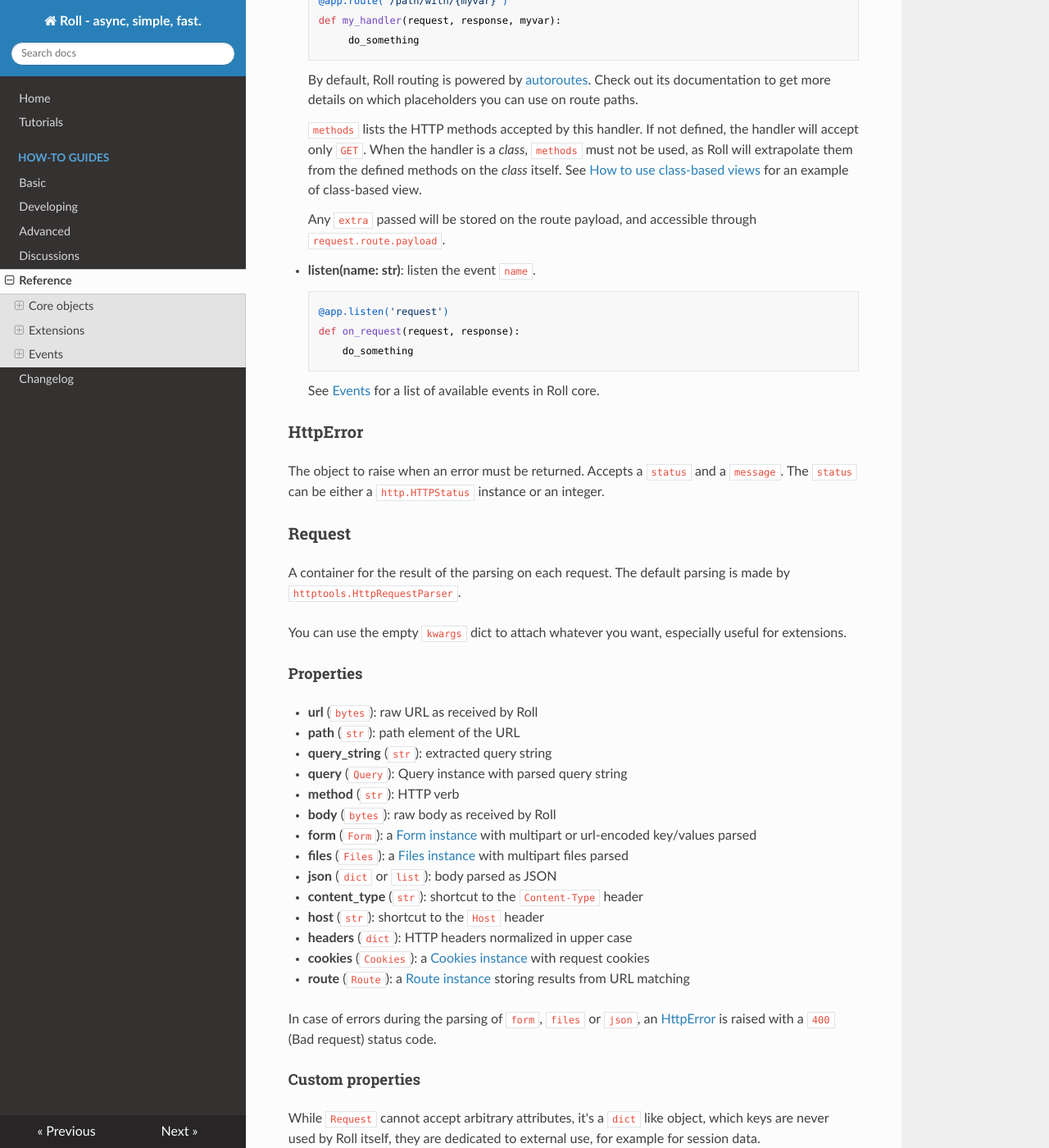
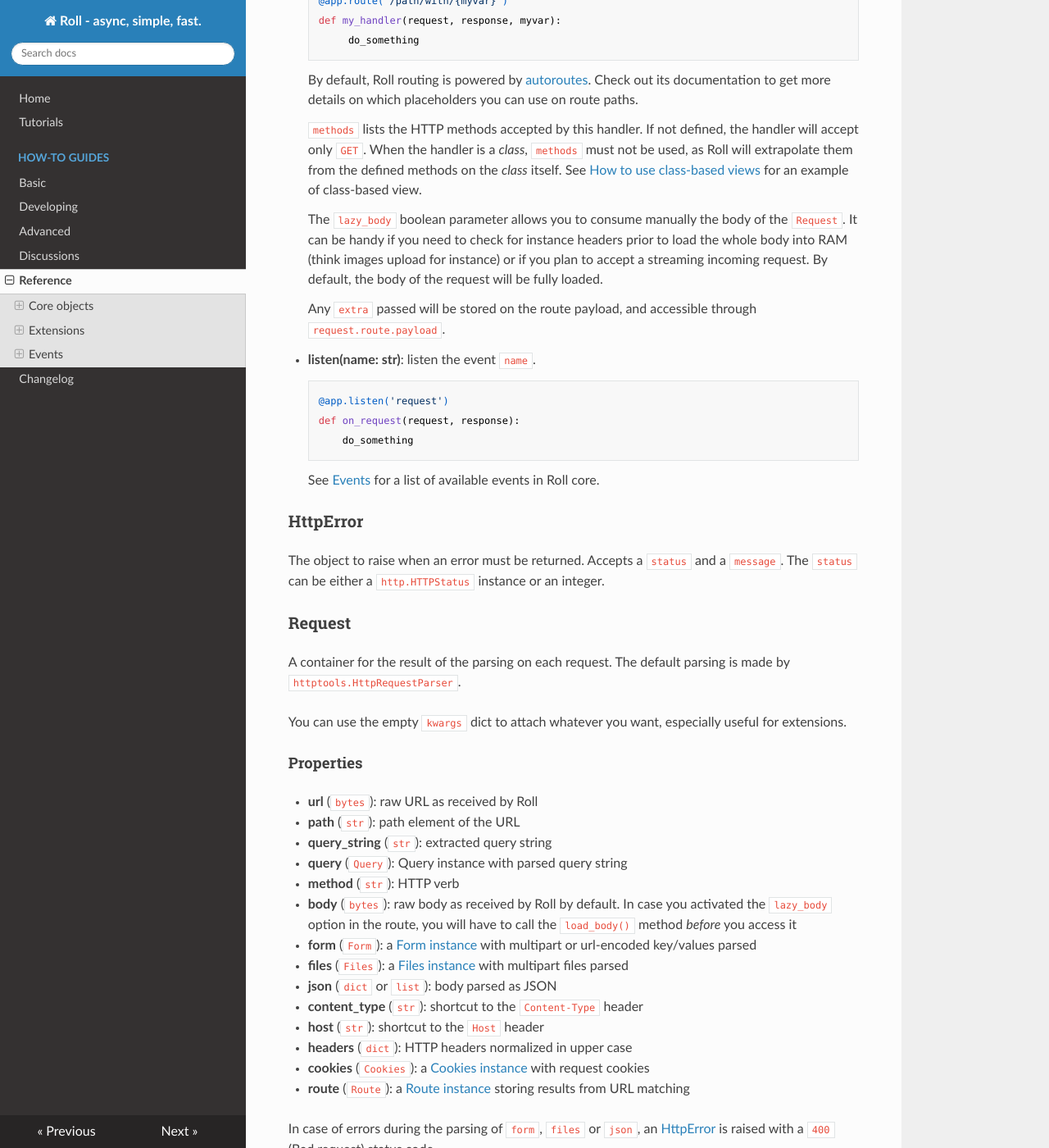
Before and after one commit to pyrates/roll, an MkDocs documentation site: the page built from docs/reference.md, in a window 1280 px wide and 1400 px high, scrolled down 758 px. Shown: the whole window at 82% size. Built offline with MkDocs 1.6.1, drawn with Linux system fonts in a browser that asks for light colours; nearby versions of some CDN libraries; some of the changed text lies outside the part shown.

Commit message:
Rename lazy to the more explicit lazy_body + docs

```diff
--- a/docs/reference.md
+++ b/docs/reference.md
@@ -24,7 +24,7 @@
 
 #### Methods
 
-- **route(path: str, methods: list, protocol: str='http', \**extras: dict)**:
+- **route(path: str, methods: list, protocol: str='http', lazy_body: bool='False', \**extras: dict)**:
   register a route handler. Usually used as a decorator:
 
         @app.route('/path/with/{myvar}')
@@ -40,6 +40,8 @@
     not be used, as Roll will extrapolate them from the defined methods on the
     *class* itself. See [How to use class-based views](./how-to/basic.md#how-to-use-class-based-views)
     for an example of class-based view.
+
+    The `lazy_body` boolean parameter allows you to consume manually the body of the `Request`. It can be handy if you need to check for instance headers prior to load the whole body into RAM (think images upload for instance) or if you plan to accept a streaming incoming request. By default, the body of the request will be fully loaded.
 
     Any `extra` passed will be stored on the route payload, and accessible through
     `request.route.payload`.
@@ -77,7 +79,7 @@
 - **query_string** (`str`): extracted query string
 - **query** (`Query`): Query instance with parsed query string
 - **method** (`str`): HTTP verb
-- **body** (`bytes`): raw body as received by Roll
+- **body** (`bytes`): raw body as received by Roll by default. In case you activated the `lazy_body` option in the route, you will have to call the `load_body()` method *before* you access it
 - **form** (`Form`): a [Form instance](#form) with multipart or url-encoded
   key/values parsed
 - **files** (`Files`): a [Files instance](#files) with multipart files parsed
@@ -100,6 +102,10 @@
 See
 [How to store custom data in the request](how-to/basic.md#how-to-store-custom-data-in-the-request)
 for an example of use.
+
+#### Iterating over Request’s data
+
+If you set the `lazy_body` parameter to `True` in your route, you will be able to iterate over the `Request` object itself to access the data (this is what is done under the hood when you `load_body()` by the way). Note that it is only relevant to iterate once across the data.
 
 
 ### Response
--- a/roll/__init__.py
+++ b/roll/__init__.py
@@ -60,7 +60,7 @@
                 # Uppercased in order to only consider HTTP verbs.
                 if request.method.upper() not in payload:
                     raise HttpError(HTTPStatus.METHOD_NOT_ALLOWED)
-                if not payload.get('lazy'):
+                if not payload.get('lazy_body'):
                     await request.load_body()
                 handler = payload[request.method]
                 await handler(request, response, **request.route.vars)
```
Also changed, not shown: 1 other file.
